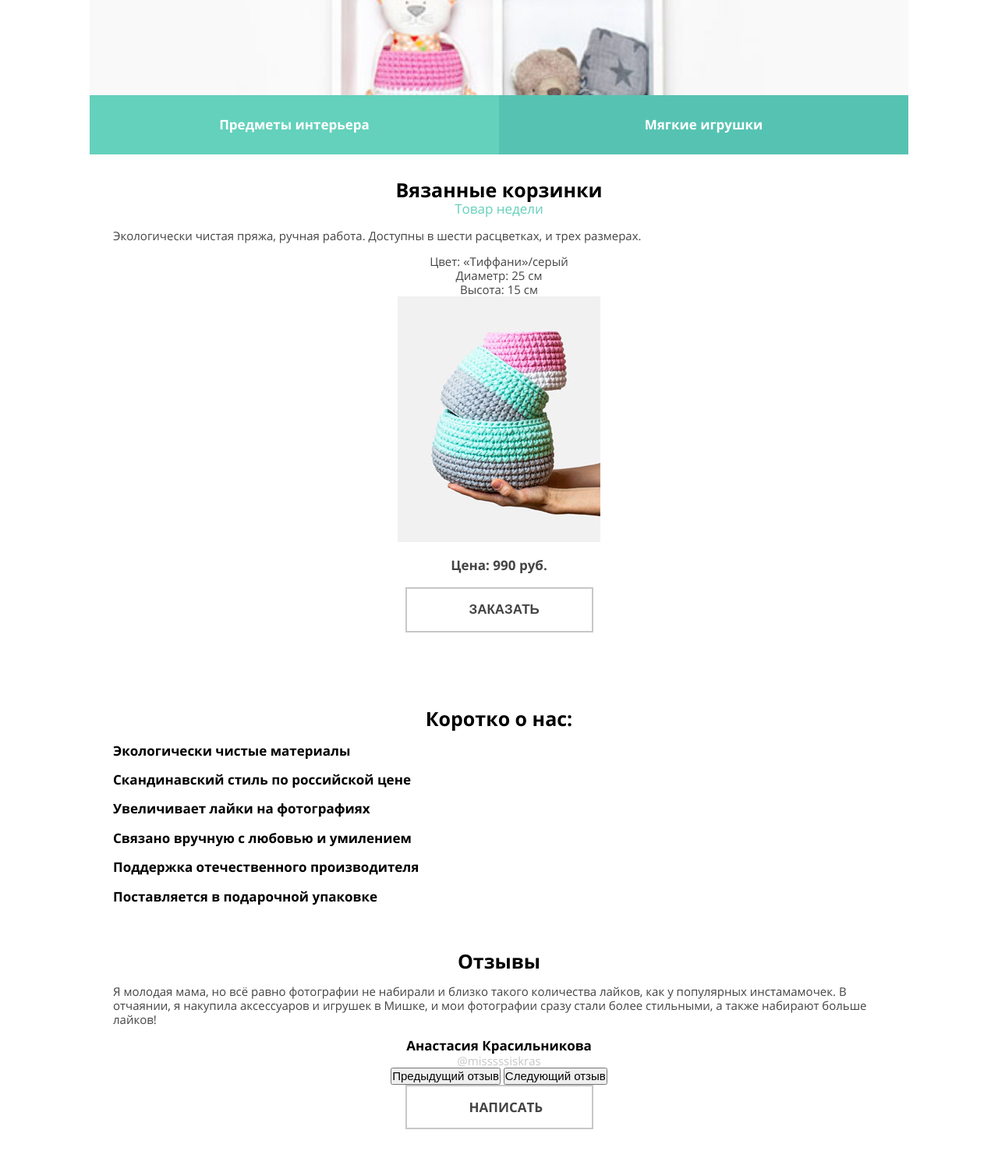
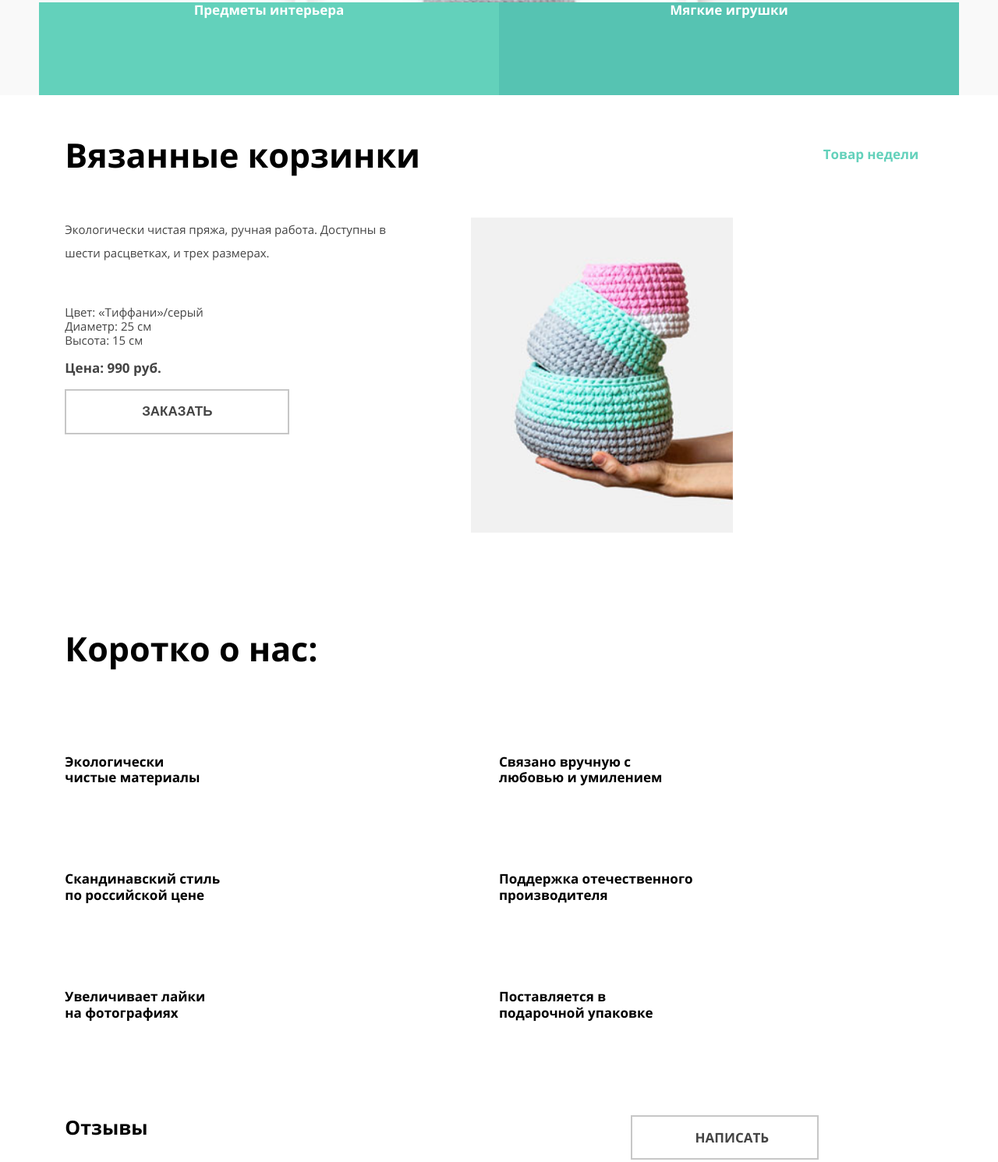
Before and after one commit to derherbst/63231-mishka, a website: page index.html in a window 1280 px wide. Shown: the part 516-2006 px from the top of the page at 78% size. Drawn offline with nearby package versions, Linux system fonts and the light colour scheme; files that its build step writes are made by us from their sources; files whose address does not match are found by name; a web font is replaced by a local one.

Commit message:
промежуточный коммит

```diff
--- a/index.html
+++ b/index.html
@@ -11,7 +11,7 @@
         <a class="page-header__logo" href="#">
           <img src="img/logo-mobile.svg" alt="Логотип Мишка">
         </a>
-        <nav class="main-nav main-nav--closed">
+        <nav class="page-header__nav main-nav main-nav--closed">
           <ul class="main-nav__list">
             <li class="main-nav__item"><a href="/catalog.html">Каталог товаров</a></li>
             <li class="main-nav__item"><a href="/form.html">Вязание на заказ</a></li>
@@ -54,7 +54,7 @@
         <section class="product">
           <header class="product__header">
             <h2 class="product__name">Вязанные корзинки</h2>
-            <span class="product__hot-lot">Товар недели</span>
+            <span class="product__caption">Товар недели</span>
 
           </header>
           <div class="product__about-wrapper">
@@ -84,30 +84,28 @@
           <h2 class="about__title">Коротко о нас:</h2>
           <div class="about__item-list">
             <div class="about__item about__item--ecology">
-              <p>Экологически чистые материалы</p>
+              <p>Экологически <br>чистые материалы</p>
             </div>
             <div class="about__item about__item--style">
-              <p>Скандинавский стиль по российской цене</p>
+              <p>Скандинавский стиль <br>по российской цене</p>
             </div>
             <div class="about__item about__item--likes">
-              <p>Увеличивает лайки на фотографиях</p>
+              <p>Увеличивает лайки <br>на фотографиях</p>
             </div>
             <div class="about__item about__item--handmade">
-              <p>Связано вручную с любовью и умилением</p>
+              <p>Связано вручную с <br>любовью и умилением</p>
             </div>
             <div class="about__item about__item--support">
-              <p>Поддержка отечественного производителя</p>
+              <p>Поддержка отечественного <br>производителя</p>
             </div>
             <div class="about__item about__item--gift">
-              <p>Поставляется в подарочной упаковке</p>
+              <p>Поставляется в <br>подарочной упаковке</p>
             </div>
           </div>
         </section>
         <section class="reviews">
           <h2 class="reviews__title">Отзывы</h2>
           <div class="reviews__slider‐wrapper slider">
-            <div class="reviews__list‐wrapper slider__wrapper">
-              <div class="reviews__list slider__inner">
             <blockquote class="reviews__item slider__item">
               <p class="reviews__text">
                 Я молодая мама, но всё равно фотографии не набирали и близко такого количества лайков, как у популярных инстамамочек. В отчаянии, я накупила аксессуаров и игрушек в Мишке, и мои фотографии сразу стали более стильными, а также набирают больше лайков!
@@ -115,10 +113,8 @@
               <b class="reviews__author-name">Анастасия Красильникова</b>
               <cite class="reviews__auhor‐nick">@misssssiskras</cite>
             </blockquote>
-              </div>
             <button class="reviews__prev" type="button">Предыдущий отзыв</button>
             <button class="reviews__next" type="button">Следующий отзыв</button>
-            </div>
           </div>
           <a class="reviews__write btn" href="">Написать</a>
         </section>
--- a/sass/blocks/about.scss
+++ b/sass/blocks/about.scss
@@ -21,3 +21,48 @@
   font-weight: 700;
   color: $black;
 }
+
+@media (min-width: 768px) {
+  .about {
+    padding-top: 55px;
+    padding-left: (50/768*100%);
+    padding-right: (50/768*100%);
+    min-height: 583px; /*временно для сетки*/
+  }
+  .about__title {
+    margin-top: 0;
+    font-size: 43px;
+    line-height: 50px;
+    text-align: left;
+  }
+  .about__item-list {
+    display: flex;
+    flex-direction: row;
+    flex-wrap: wrap;
+  }
+  .about__item {
+    width: 50%;
+    padding-top: 110px;
+    p {
+      margin: 0;
+    }
+    &--ecology {
+      order: 1;
+    }
+    &--handmade {
+      order: 2;
+    }
+    &--style {
+      order: 3;
+    }
+    &--support {
+      order: 4;
+    }
+    &--likes {
+      order: 5;
+    }
+    &--gift {
+      order: 6;
+    }
+  }
+}
--- a/sass/blocks/category-block.scss
+++ b/sass/blocks/category-block.scss
@@ -22,11 +22,17 @@
 
 @media (min-width: 768px) {
   .category-block {
-    @include clearfix();
+    display: flex;
+    flex-direction: row;
+    flex-wrap: nowrap;
+    margin-top: -119px;
+    padding-left: 50px;
+    padding-right: 50px;
   }
 
   .category-block__item {
     width: 50%;
-    float: left;
+    min-height: 119px;
+    padding: 0;
   }
 }
--- a/sass/blocks/main-nav.scss
+++ b/sass/blocks/main-nav.scss
@@ -47,27 +47,28 @@
 
 @media (min-width: 768px) {
   .main-nav {
-    position: absolute;
+    position: relative;
     background-color: transparent;
   }
 
   .main-nav__list {
     @include clearfix();
-    width: 334px;
+    width: 100%;
   }
 
   .main-nav__item {
     float: left;
     width: 150px;
     font-size: 15px;
+    text-align: left;
   }
 
   .main-nav__user-wrapper {
     @include clearfix();
     position: absolute;
+    margin-left: 350px;
     top: -74px;
-    right: 50px;
-    margin-left: 350px;
+    right: 0;
   }
 
   .main-nav__search,
--- a/sass/blocks/main.scss
+++ b/sass/blocks/main.scss
@@ -2,3 +2,13 @@
   padding-bottom: 40px;
   @include on-center();
 }
+
+@media (min-width: 768px) {
+  .main {
+    width: auto;
+  }
+
+  .main__wrapper {
+    width: 100%;
+  }
+}
--- a/sass/blocks/page-header.scss
+++ b/sass/blocks/page-header.scss
@@ -29,14 +29,22 @@
 }
 
 @media (min-width: 768px) {
-  .page-header__wrapper {
+  .page-header {
+    min-height: 88px;
     padding-left: 50px;
     padding-right: 50px;
+  }
+  .page-header__wrapper {
+    width: 100%;
     position: relative;
+    padding: 0;
   }
-
   .page-header__logo {
     width: 167px;
     text-align: left;
   }
+  .page-header__nav {
+    position: absolute;
+    top: 74px;
+  }
 }
--- a/sass/blocks/product.scss
+++ b/sass/blocks/product.scss
@@ -9,7 +9,7 @@
   color: $black;
 }
 
-.product__hot-lot {
+.product__caption {
   font-size: 17px;
   font-weight: 400;
   color: $aqua;
@@ -30,3 +30,56 @@
   background: $white;
   border: $grey-border;
 }
+
+@media (min-width: 768px) {
+  .product {
+    padding-top: 52px;
+    padding-left: (50/768*100%);
+    padding-right: (50/768*100%);
+    padding-bottom: 69px;
+  }
+  .product__header {
+    display: flex;
+    flex-direction: row;
+    flex-wrap: nowrap;
+    justify-content: space-between;
+    align-items: center;
+  }
+  .product__name {
+    font-size: 43px;
+    line-height: 50px;
+  }
+  .product__caption {
+    text-align: center;
+    width: (110/768*100%);
+    font-weight: 700;
+  }
+  .product__about-wrapper {
+    width: (330/768*100%);
+    position: relative;
+    text-align: left;
+    margin-top: 55px;
+    min-height: 404px; /*временно для сетки*/
+  }
+  .product__text {
+    margin: 0;
+    padding-right: 30px;
+    line-height: 30px;
+  }
+  .product__table {
+    margin-top: 52px;
+  }
+  .product__image {
+    position: absolute;
+    top: 0;
+    right: -378px;
+    img {
+      width: 336px;
+      height: 404px;
+    }
+  }
+  .product__purchase {
+    margin: 0;
+    width: 288px;
+  }
+}
--- a/sass/blocks/reviews.scss
+++ b/sass/blocks/reviews.scss
@@ -28,4 +28,30 @@
 
 .reviews__auhor‐nick {
   font-style: normal;
+  color: $greyDark;
 }
+
+@media (min-width: 768px) {
+  .reviews {
+    display: flex;
+    flex-wrap: wrap;
+    flex-direction: row;
+    padding-left: 0;
+    padding-right: 0;
+  }
+
+  .reviews__title {
+    width: (298/768*100%);
+    padding-left: (50/768*100%);
+    text-align: left;
+    order: 1;
+  }
+  .reviews__slider‐wrapper {
+    padding-left: (50/768*100%);
+    padding-right: (50/768*100%);
+    order: 3;
+  }
+  .reviews__write {
+    order: 2;
+  }
+}
```
Lines whose indentation alone changed are shown as unchanged.
